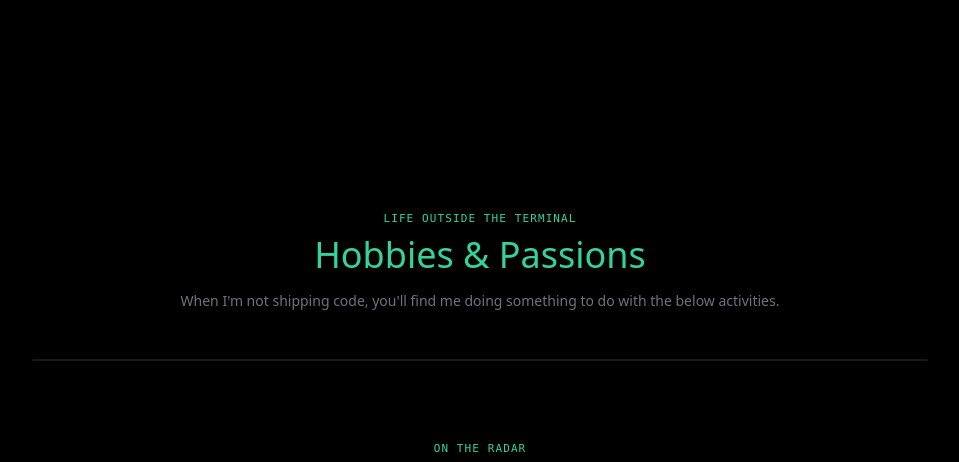
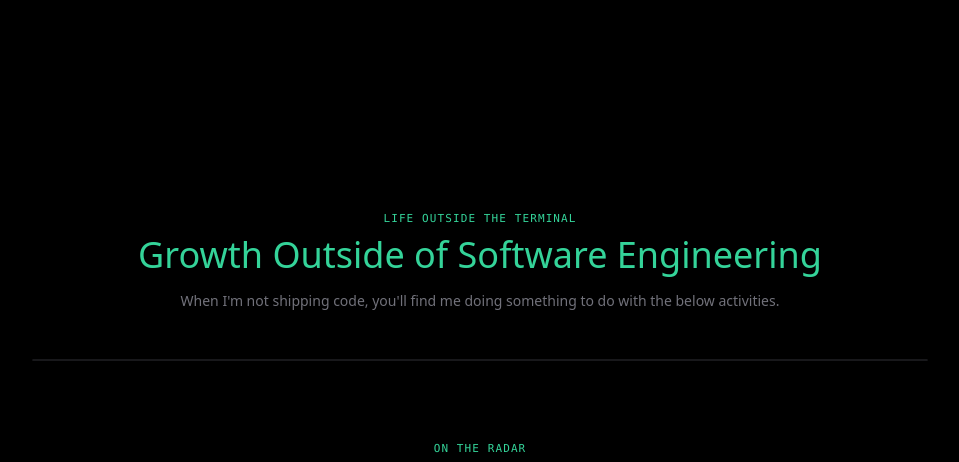
Before and after one commit to sanjeevz3009/PortfolioV2, a Python web app: template theme/templates/index.html in a window 1280 px wide. Shown: the part 4804-5266 px from the top of the page, without its empty margins (160-1119 px from the left). Run offline with Jinja, Linux system fonts and the light colour scheme; the template is opened without the code that fills it, so the values that code supplies are empty; style sheets or scripts are compiled from the project's sources.

Commit message:
fix: update hobbies section title to reflect personal growth outside of software engineering

```diff
--- a/theme/templates/index.html
+++ b/theme/templates/index.html
@@ -460,7 +460,7 @@
                 Life outside the terminal
             </p>
             <h2 class="text-4xl font-normal text-emerald-400 text-center mb-4 reveal">
-                Hobbies & Passions
+                Growth Outside of Software Engineering
             </h2>
             <p class="text-sm text-zinc-500 text-center mb-12 reveal">
                 When I'm not shipping code, you'll find me doing something to do with the below activities.
```
